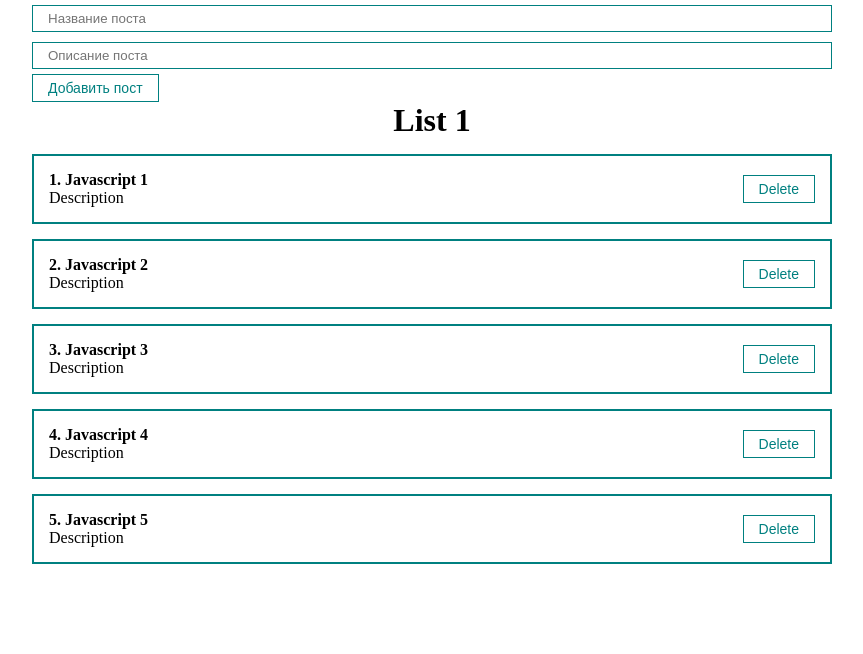
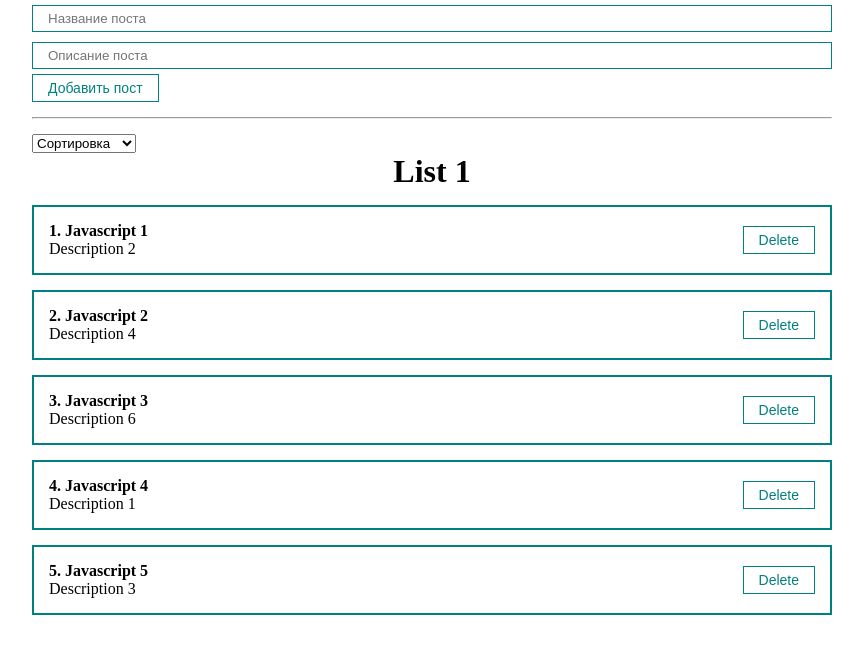
Before and after one commit to RFozzy688/react-style, a React (Create React App) app: page / in a window 1280 px wide. Shown: the top 654 px of the page, without its empty margins (208-1071 px from the left). Built offline with nearby package versions, Linux system fonts and the light colour scheme.

Commit message:
Сортировка. Выпадающий список

```diff
--- a/src/App.js
+++ b/src/App.js
@@ -2,16 +2,19 @@ import React, { useState } from 'react';
 import './styles/App.css';
 import PostList from './components/PostList';
 import PostForm from './components/PostForm';
+import MySelect from './components/UI/select/MySelect';
 
 
 function App() {
   const [posts, setPosts] = useState([
-    {id: 1, title: 'Javascript 1', body: 'Description'},
-    {id: 2, title: 'Javascript 2', body: 'Description'},
-    {id: 3, title: 'Javascript 3', body: 'Description'},
-    {id: 4, title: 'Javascript 4', body: 'Description'},
-    {id: 5, title: 'Javascript 5', body: 'Description'},
+    {id: 1, title: 'Javascript 1', body: 'Description 2'},
+    {id: 2, title: 'Javascript 2', body: 'Description 4'},
+    {id: 3, title: 'Javascript 3', body: 'Description 6'},
+    {id: 4, title: 'Javascript 4', body: 'Description 1'},
+    {id: 5, title: 'Javascript 5', body: 'Description 3'},
   ]);
+
+  const [selectedSort, setSelectedSort] = useState('');
 
   const createPost = (newPost) => {
     setPosts([...posts, newPost]);
@@ -21,9 +24,26 @@ function App() {
     setPosts(posts.filter(p => p.id !== post.id));
   }
 
+  const sortPosts = (sort) => {
+    setSelectedSort(sort);
+    setPosts([...posts].sort((a, b) => a[sort].localeCompare(b[sort])))
+  }
+
   return (
     <div className='App'>
       <PostForm create={createPost} posts={posts}/>
+      <hr style={{margin: '15px 0'}}/>
+      <div>
+        <MySelect
+          value={selectedSort}
+          onChange={sortPosts}
+          defaultValue='Сортировка'
+          options={[
+            {value: 'title', name: 'По названию'},
+            {value: 'body', name: 'По описанию'},
+          ]}/>
+      </div>
+
       {posts.length !== 0
         ? <PostList remove={removePost} posts={posts} title={'List 1'}/>
         : <h1 style={{textAlign: 'center'}}>Посты не найдены!</h1>}
--- /dev/null
+++ b/src/components/UI/select/MySelect.jsx
@@ -0,0 +1,16 @@
+function MySelect({options, defaultValue, value, onChange}) {
+  return (
+    <select
+      value={value}
+      onChange={event => onChange(event.target.value)}>
+      <option disabled value=''>{defaultValue}</option>
+      {options.map(option =>
+        <option key={option.value} value={option.value}>
+          {option.name}
+        </option>
+      )}
+    </select>
+   );
+}
+
+export default MySelect;
```
